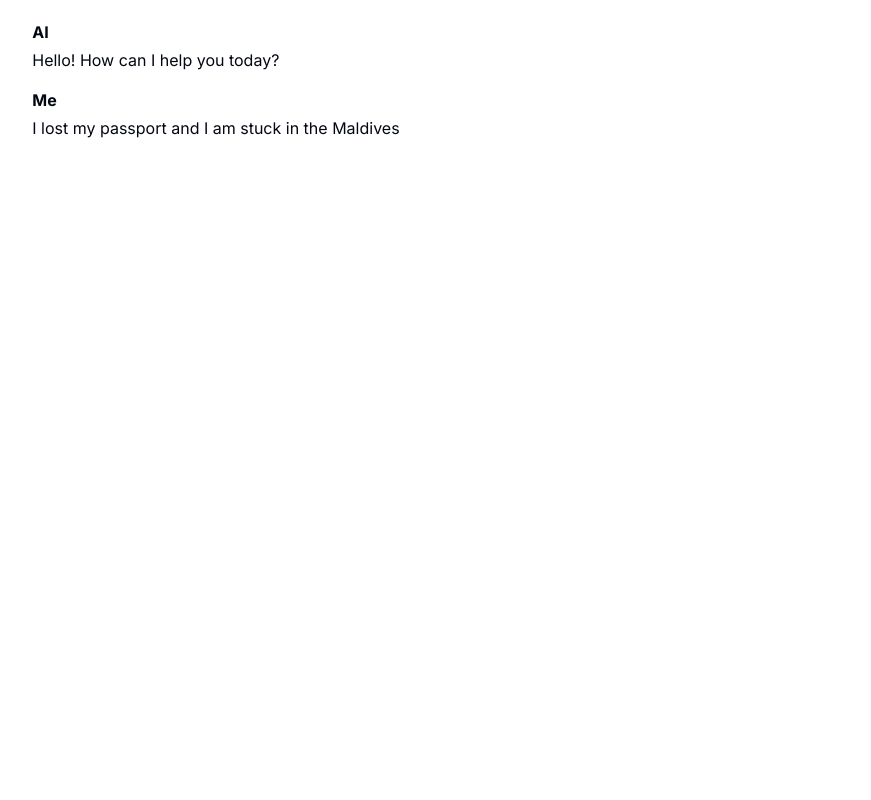
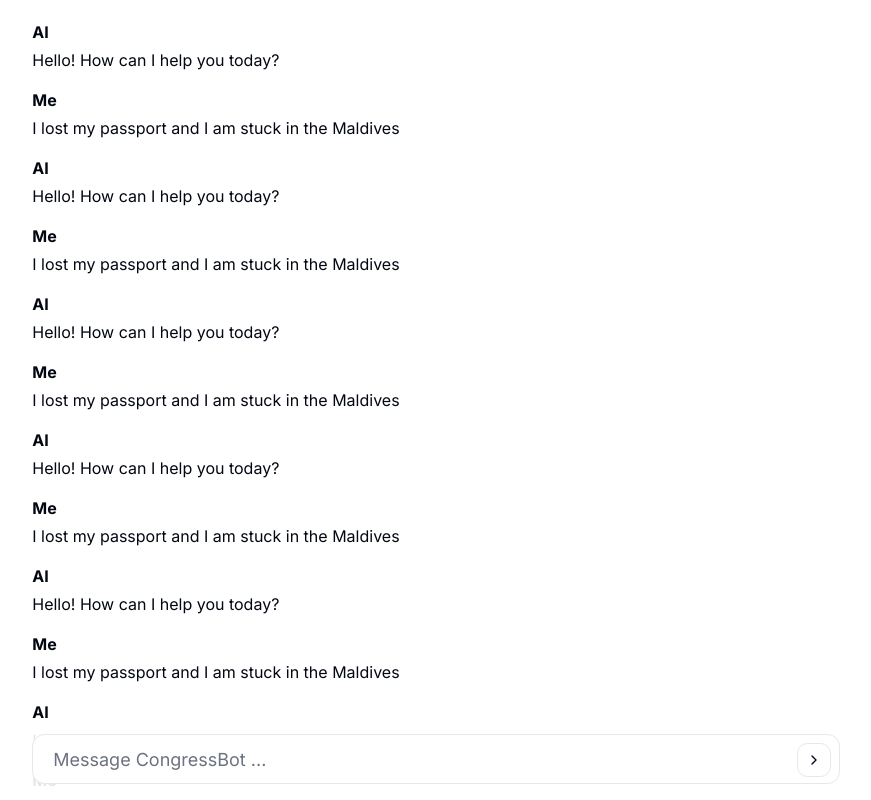
Before and after one commit to ninest/civic-connect, a Next.js app: page /chat in a window 1280 px wide. Shown: the top 800 px of the page, without its empty margins (204-1075 px from the left). Built offline with nearby package versions, Linux system fonts and the light colour scheme.

Commit message:
Create input

```diff
--- a/app/chat/layout.tsx
+++ b/app/chat/layout.tsx
@@ -1,5 +1,5 @@
 import { ReactNode } from "react";
 
 export default function ChatLayout({ children }: { children: ReactNode }) {
-  return <main className="md:max-w-[60ch] lg:max-w-[80ch] py-5 mx-5 md:mx-auto">{children}</main>;
+  return <main className="py-5 space-x">{children}</main>;
 }
--- a/app/chat/page.tsx
+++ b/app/chat/page.tsx
@@ -1,4 +1,7 @@
 import { Chat } from "@/components/Chat";
+import { Button } from "@/components/ui/button";
+import { Input } from "@/components/ui/input";
+import { ChevronRight } from "lucide-react";
 
 export default function ChatPage() {
   return (
@@ -7,8 +10,37 @@ export default function ChatPage() {
         messages={[
           { from: "AI", content: "Hello! How can I help you today?" },
           { from: "Me", me: true, content: "I lost my passport and I am stuck in the Maldives" },
+          { from: "AI", content: "Hello! How can I help you today?" },
+          { from: "Me", me: true, content: "I lost my passport and I am stuck in the Maldives" },
+          { from: "AI", content: "Hello! How can I help you today?" },
+          { from: "Me", me: true, content: "I lost my passport and I am stuck in the Maldives" },
+          { from: "AI", content: "Hello! How can I help you today?" },
+          { from: "Me", me: true, content: "I lost my passport and I am stuck in the Maldives" },
+          { from: "AI", content: "Hello! How can I help you today?" },
+          { from: "Me", me: true, content: "I lost my passport and I am stuck in the Maldives" },
+          { from: "AI", content: "Hello! How can I help you today?" },
+          { from: "Me", me: true, content: "I lost my passport and I am stuck in the Maldives" },
+          { from: "AI", content: "Hello! How can I help you today?" },
+          { from: "Me", me: true, content: "I lost my passport and I am stuck in the Maldives" },
+          { from: "AI", content: "Hello! How can I help you today?" },
+          { from: "Me", me: true, content: "I lost my passport and I am stuck in the Maldives" },
+          { from: "AI", content: "Hello! How can I help you today?" },
+          { from: "Me", me: true, content: "I lost my passport and I am stuck in the Maldives" },
+          { from: "AI", content: "Hello! How can I help you today?" },
+          { from: "Me", me: true, content: "I lost my passport and I am stuck in the Maldives" },
         ]}
       />
+      <div className="fixed bottom-0 bg-white/90 left-0 right-0">
+        <div className="space-x py-4">
+          <div className="relative">
+            <Input className="z-0 text-lg px-5 py-6 pr-12" placeholder="Message CongressBot ..." />
+
+            <button className="absolute top-[0.55rem] right-[0.55rem] border rounded-sm p-2">
+              <ChevronRight className="h-4 w-4" />
+            </button>
+          </div>
+        </div>
+      </div>
     </>
   );
 }
--- a/app/globals.css
+++ b/app/globals.css
@@ -4,7 +4,9 @@
 
 /* Space */
 @layer base {
-
+  .space-x {
+    @apply md:max-w-[60ch] lg:max-w-[80ch] mx-5 md:mx-auto;
+  }
 }
 
 /* Variables and Shadcn-ui setup */
@@ -38,7 +40,7 @@
     --input: 220 13% 91%;
     --ring: 224 71.4% 4.1%;
 
-    --radius: 0.5rem;
+    --radius: 0.9rem;
   }
 
   .dark {
--- a/components/Chat.tsx
+++ b/components/Chat.tsx
@@ -1,3 +1,4 @@
+import { Input } from "@/components/ui/input";
 import { ReactNode } from "react";
 
 interface ChatProps {
@@ -10,7 +11,8 @@ interface ChatProps {
 
 export function Chat({ messages }: ChatProps) {
   return (
-    <ul className="space-y-4">
+    <div>
+      <ul className="space-y-4 mb-40">
         {messages.map((message, i) => (
           <li key={i}>
             <b>{message.from}</b>
@@ -18,5 +20,7 @@ export function Chat({ messages }: ChatProps) {
           </li>
         ))}
       </ul>
+
+    </div>
   );
 }
--- /dev/null
+++ b/components/ui/input.tsx
@@ -0,0 +1,25 @@
+import * as React from "react"
+
+import { cn } from "@/utils/style"
+
+export interface InputProps
+  extends React.InputHTMLAttributes<HTMLInputElement> {}
+
+const Input = React.forwardRef<HTMLInputElement, InputProps>(
+  ({ className, type, ...props }, ref) => {
+    return (
+      <input
+        type={type}
+        className={cn(
+          "flex h-10 w-full rounded-md border border-input bg-background px-3 py-2 text-sm ring-offset-background file:border-0 file:bg-transparent file:text-sm file:font-medium placeholder:text-muted-foreground focus-visible:outline-none focus-visible:ring-2 focus-visible:ring-ring focus-visible:ring-offset-2 disabled:cursor-not-allowed disabled:opacity-50",
+          className
+        )}
+        ref={ref}
+        {...props}
+      />
+    )
+  }
+)
+Input.displayName = "Input"
+
+export { Input }
```
Lines whose indentation alone changed are shown as unchanged.
